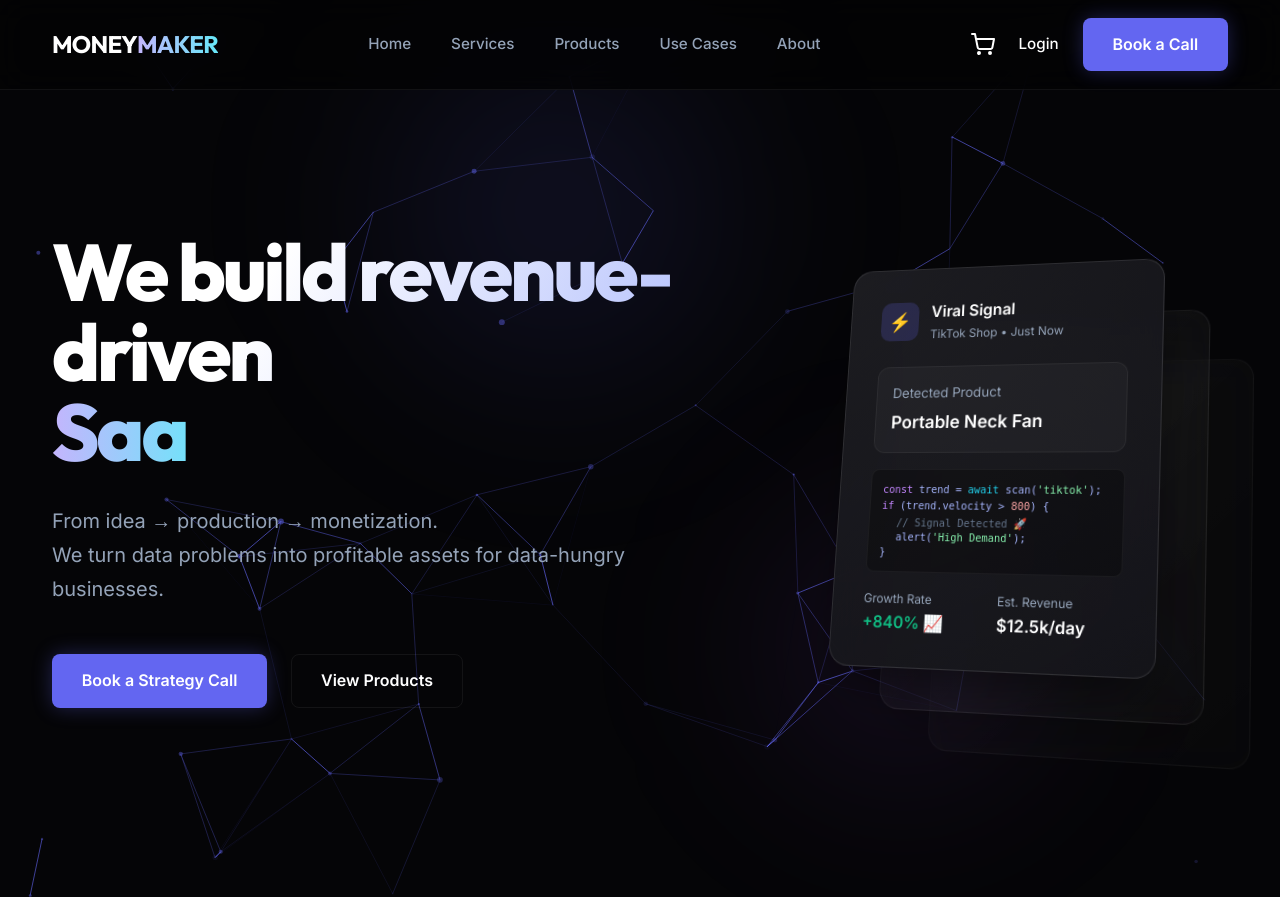
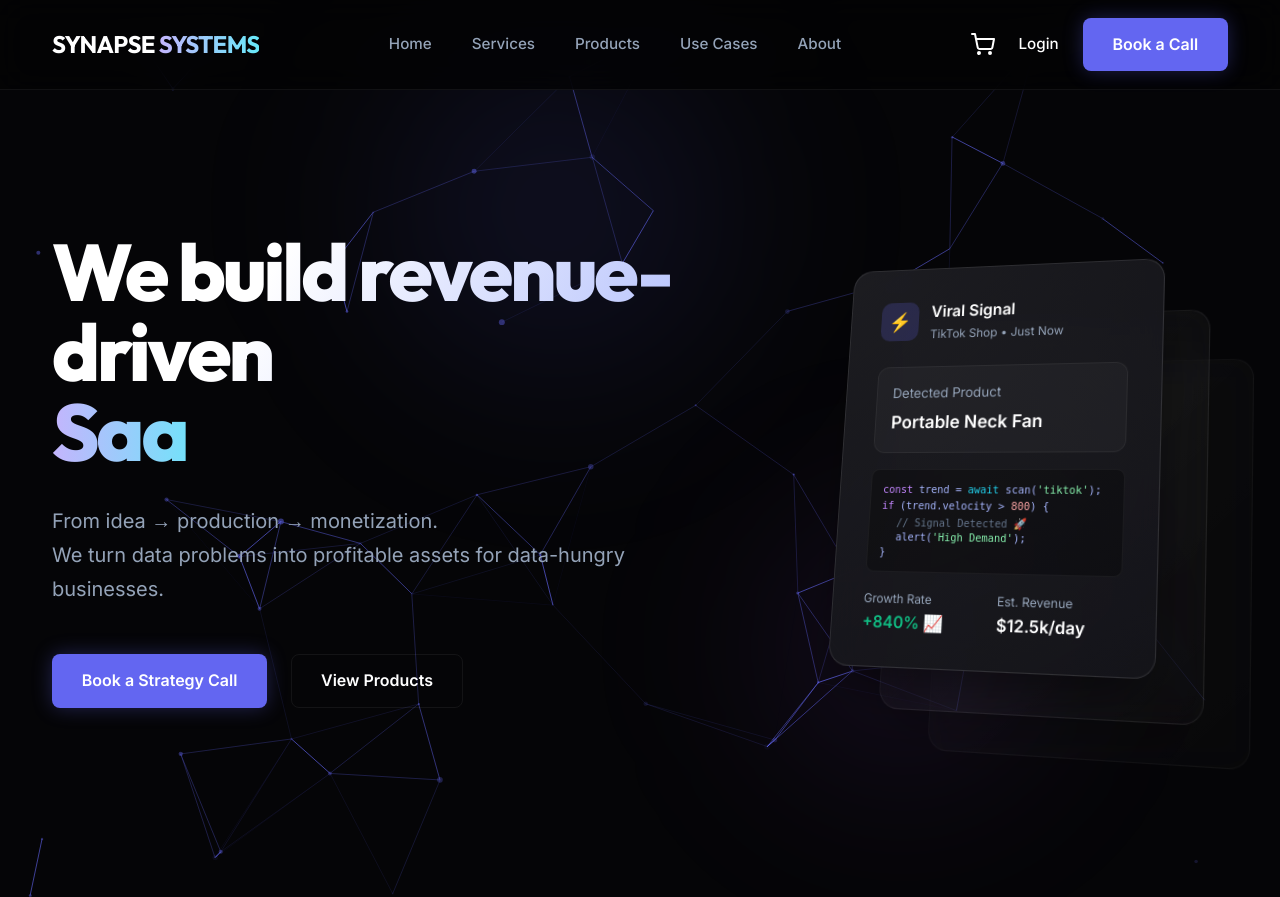
Before and after one commit to Aavkd/E-Commerce-PHP, a PHP site: page /index.php in a window 1280 px wide. Shown: the top 897 px of the page. Run offline with PHP 8.4, Linux system fonts and the light colour scheme; data that the repository does not hold is empty; some libraries are stand-ins or nearby versions.

Commit message:
updated name

```diff
--- a/public/includes/footer.php
+++ b/public/includes/footer.php
@@ -2,8 +2,9 @@
     <div class="container">
         <div class="footer-grid">
             <div class="footer-brand">
-                <a href="/" class="logo">MONEY<span class="text-gradient">MAKER</span></a>
+                <a href="/" class="logo">SYNAPSE <span class="text-gradient">SYSTEMS</span></a>
                 <p>Turning data problems into revenue-generating products. Automated intelligence for the modern enterprise.</p>
+
             </div>
 
             <div class="footer-links">
@@ -36,7 +37,8 @@
         </div>
 
         <div class="footer-bottom">
-            <p>&copy; <?php echo date('Y'); ?> Money Maker Agency. All rights reserved.</p>
+            <p>&copy; <?php echo date('Y'); ?> Synapse Systems. All rights reserved.</p>
+
         </div>
     </div>
     </div>
--- a/public/includes/header.php
+++ b/public/includes/header.php
@@ -21,8 +21,9 @@ $isLoggedIn = Auth::isLoggedIn();
 <header>
     <div class="container">
         <a href="/" class="logo">
-            MONEY<span class="text-gradient">MAKER</span>
+            SYNAPSE <span class="text-gradient">SYSTEMS</span>
         </a>
+
 
         <nav class="nav-links">
             <a href="/">Home</a>
```
